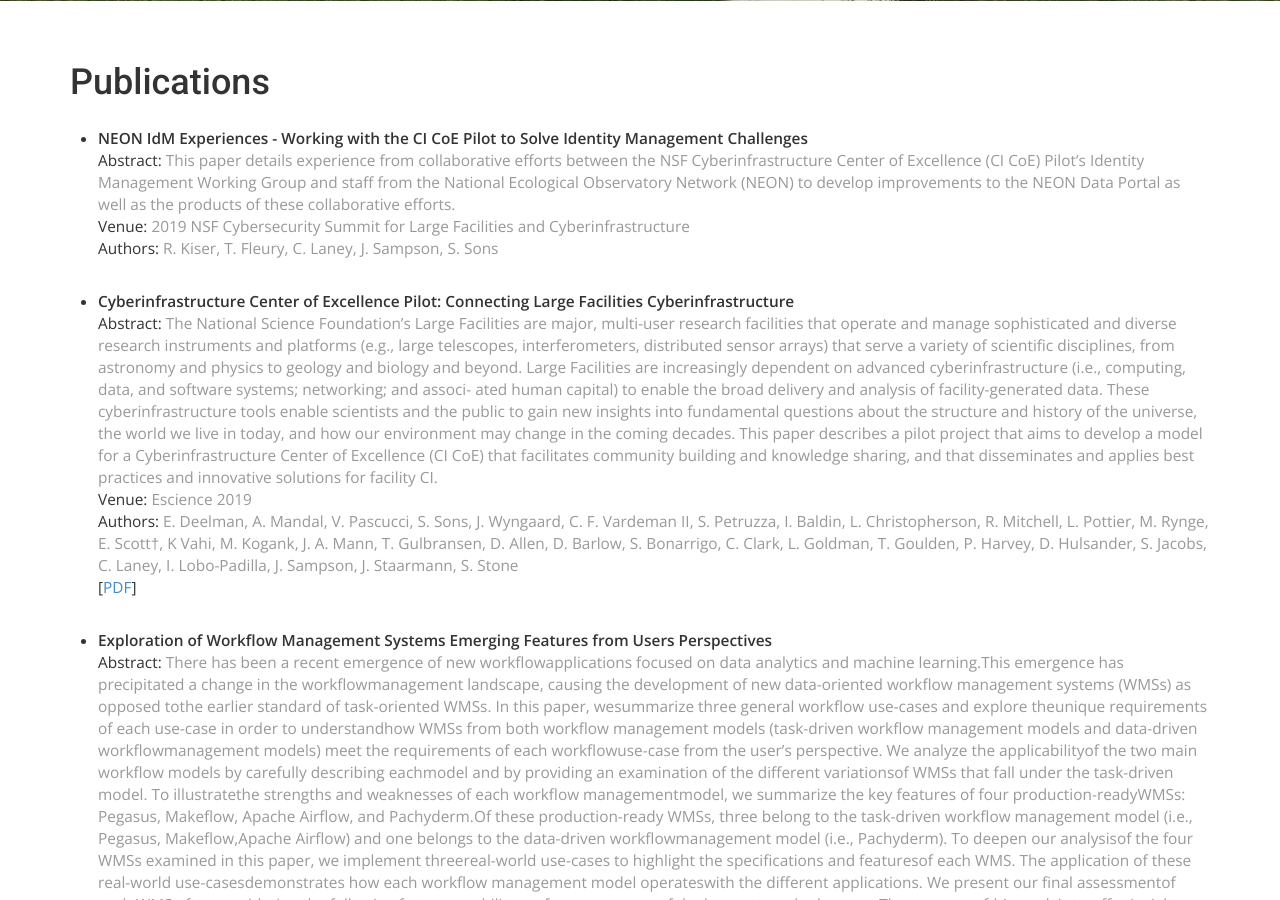
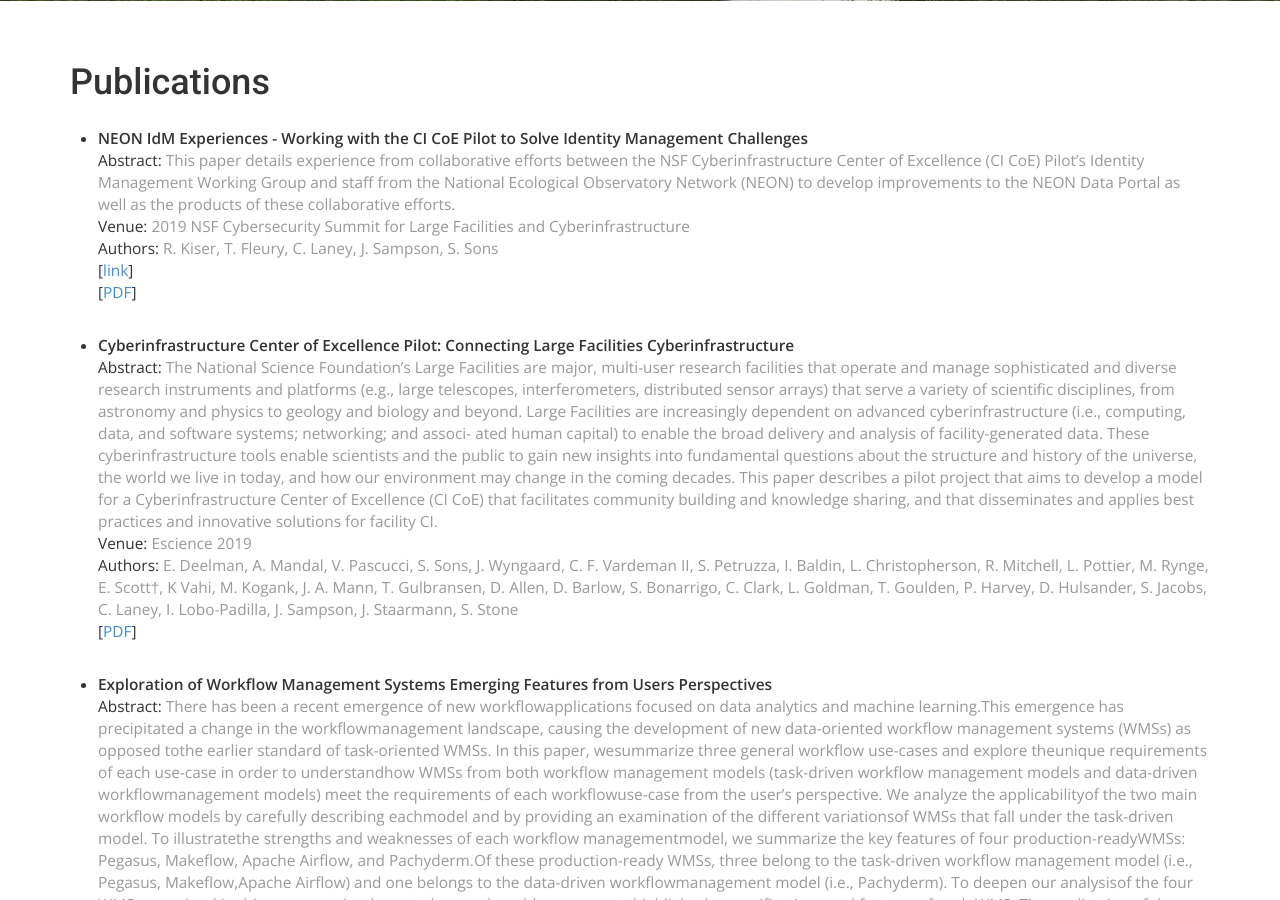
Before and after one commit to cicoe/cicoe.github.io, a Jekyll site: the page built from publications.html, in a window 1280 px wide and 900 px high, scrolled down 389 px. Built offline with Jekyll 4.4.1, drawn with Linux system fonts in a browser that asks for light colours; nearby versions of some CDN libraries; some web fonts are replaced.

Commit message:
Added IdM paper

```diff
--- a/_data/publications.yml
+++ b/_data/publications.yml
@@ -3,8 +3,8 @@
   abstract: "This paper details experience from collaborative efforts between the NSF Cyberinfrastructure Center of Excellence (CI CoE) Pilot’s Identity Management Working Group and staff from the National Ecological Observatory Network (NEON) to develop improvements to the NEON Data Portal as well as the products of these collaborative efforts."
   authors: "R. Kiser, T. Fleury, C. Laney, J. Sampson, S. Sons"
   venue: "2019 NSF Cybersecurity Summit for Large Facilities and Cyberinfrastructure"
-  pdf: ""
-  link: ""
+  pdf: "NEON-IdM-Experience-Paper.pdf"
+  link: "https://scholarworks.iu.edu/dspace/handle/2022/23854"
   working_group: "Identity Management"
 
 - title: "Cyberinfrastructure Center of Excellence Pilot: Connecting Large Facilities Cyberinfrastructure"
```
Also changed, not shown: 1 other file.
